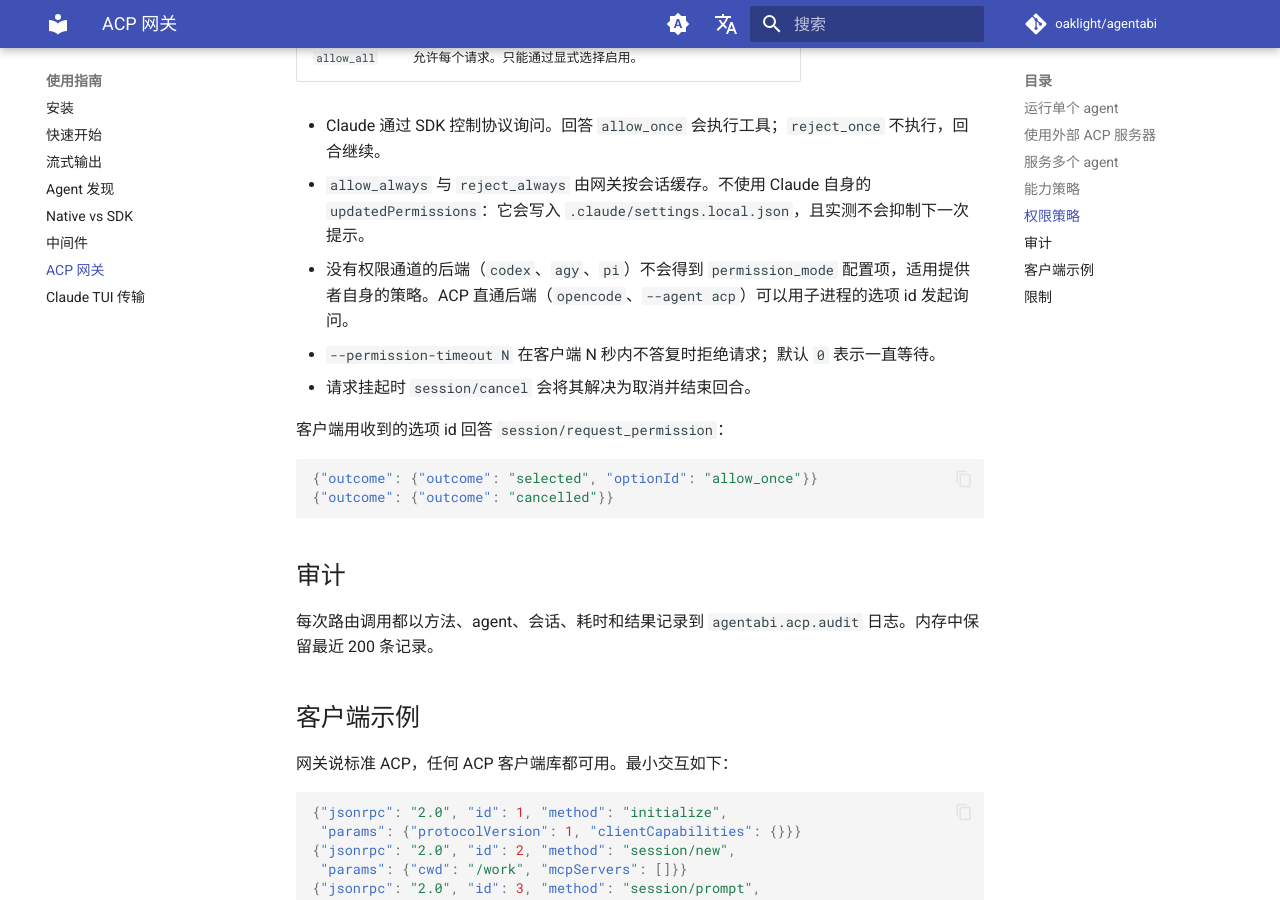
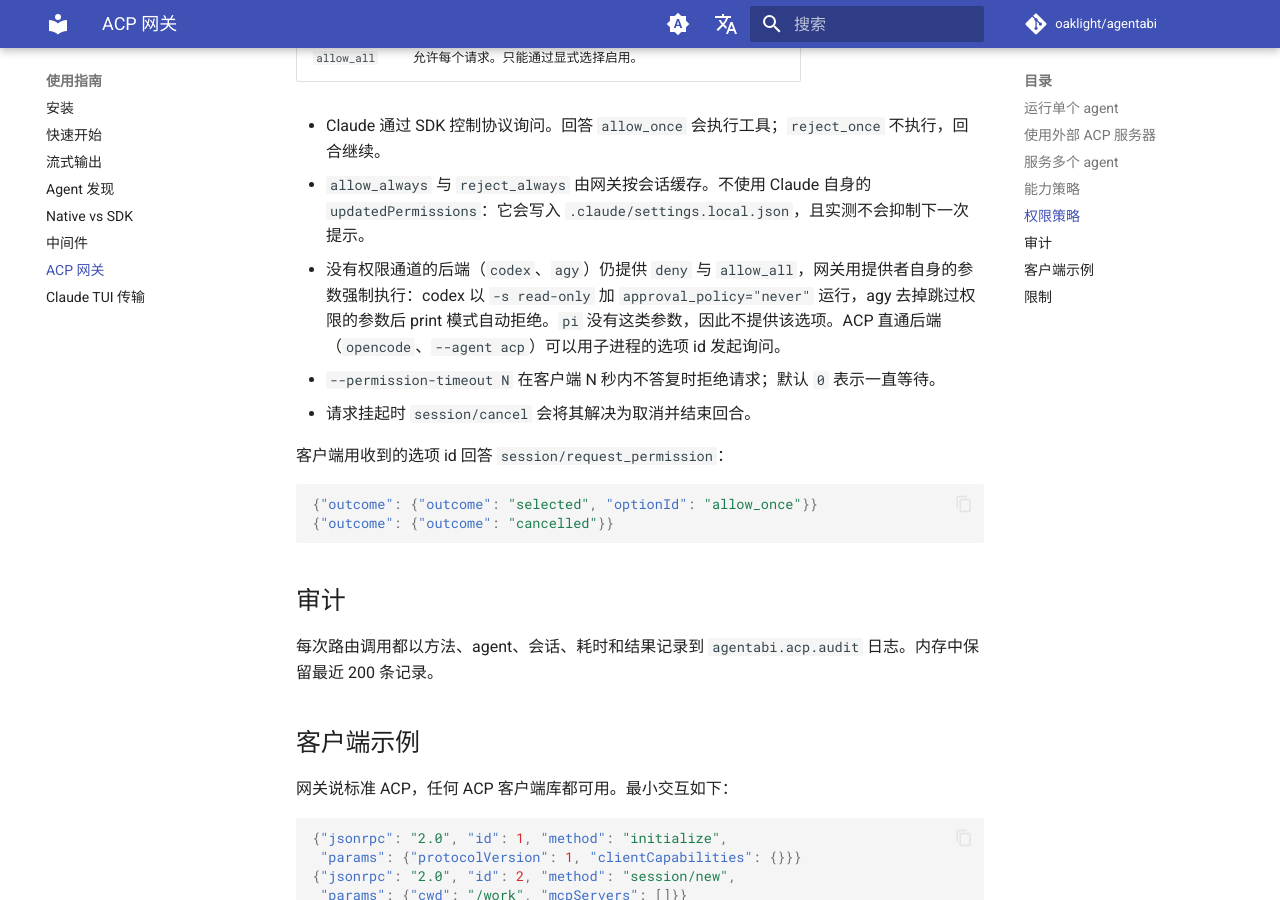
Before and after one commit to Oaklight/agentabi, an MkDocs documentation site: the page built from docs/usage/acp.md, in a window 1280 px wide and 900 px high, scrolled down 2177 px. Built offline with MkDocs 1.6.1 and Material for MkDocs 9.7.7, drawn with Linux system fonts in a browser that asks for light colours; comment, search, counter and statistics services are not loaded.

Commit message:
docs: record the static ACP permission policy

```diff
--- a/docs/usage/acp.md
+++ b/docs/usage/acp.md
@@ -74,7 +74,7 @@
 
 - Claude 通过 SDK 控制协议询问。回答 `allow_once` 会执行工具；`reject_once` 不执行，回合继续。
 - `allow_always` 与 `reject_always` 由网关按会话缓存。不使用 Claude 自身的 `updatedPermissions`：它会写入 `.claude/settings.local.json`，且实测不会抑制下一次提示。
-- 没有权限通道的后端（`codex`、`agy`、`pi`）不会得到 `permission_mode` 配置项，适用提供者自身的策略。ACP 直通后端（`opencode`、`--agent acp`）可以用子进程的选项 id 发起询问。
+- 没有权限通道的后端（`codex`、`agy`）仍提供 `deny` 与 `allow_all`，网关用提供者自身的参数强制执行：codex 以 `-s read-only` 加 `approval_policy="never"` 运行，agy 去掉跳过权限的参数后 print 模式自动拒绝。`pi` 没有这类参数，因此不提供该选项。ACP 直通后端（`opencode`、`--agent acp`）可以用子进程的选项 id 发起询问。
 - `--permission-timeout N` 在客户端 N 秒内不答复时拒绝请求；默认 `0` 表示一直等待。
 - 请求挂起时 `session/cancel` 会将其解决为取消并结束回合。
 
```
Also changed, not shown: docs/changelog.md (+1 -0 lines).
